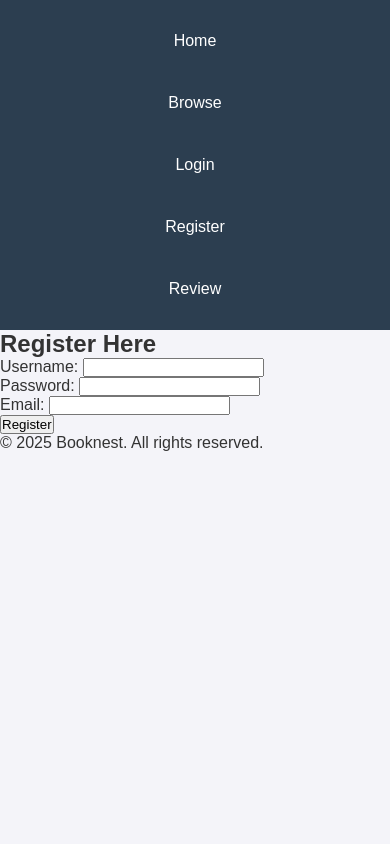
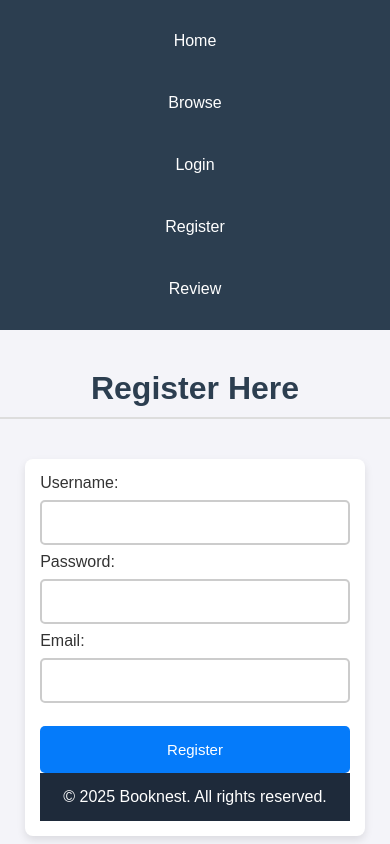
Before and after one commit to meetk-21/Booknest, a PHP site: page /register.php in a window 390 px wide. Run offline with PHP 8.4, Linux system fonts and the light colour scheme.

Commit message:
Added css to all pages

```diff
--- /dev/null
+++ b/css/register-style.css
@@ -0,0 +1,135 @@
+/* General Reset and Body Styling */
+html,
+body {
+    height: 100%;
+    /* Ensure the body and html take full height of the viewport */
+    margin: 0;
+    padding: 0;
+}
+
+body {
+    font-family: Arial, sans-serif;
+    background-color: #f4f7fc;
+    color: #333;
+    display: flex;
+    flex-direction: column;
+    /* Arrange content vertically */
+}
+
+/* Main Content Styling */
+main {
+    flex: 1;
+    /* This ensures the main content area takes available space */
+    padding: 20px;
+}
+
+/* Heading Styling */
+h2 {
+    font-size: 2.5em;
+    color: #2c3e50;
+    margin-top: 40px;
+    text-align: center;
+    padding-bottom: 10px;
+    border-bottom: 2px solid #ddd;
+    margin-bottom: 40px;
+}
+
+/* Form Styling */
+form {
+    max-width: 600px;
+    margin: 0 auto;
+    padding: 25px;
+    background-color: #fff;
+    border-radius: 8px;
+    box-shadow: 0 4px 8px rgba(0, 0, 0, 0.1);
+}
+
+/* Input and Textarea Styling */
+input[type="text"],
+input[type="email"],
+input[type="password"],
+select,
+textarea {
+    width: 100%;
+    padding: 12px;
+    margin: 8px 0;
+    border: 2px solid #ccc;
+    border-radius: 5px;
+    box-sizing: border-box;
+    font-size: 16px;
+}
+
+textarea {
+    height: 150px;
+    resize: vertical;
+}
+
+/* Focus Styling */
+select:focus,
+input[type="text"]:focus,
+input[type="email"]:focus,
+input[type="password"]:focus,
+textarea:focus {
+    outline: none;
+    border-color: #3498db;
+}
+
+/* Submit Button Styling */
+input[type="submit"] {
+    background-color: #057bfa;
+    color: white;
+    cursor: pointer;
+    font-size: 18px;
+    padding: 15px;
+    margin-top: 15px;
+    border: none;
+    border-radius: 5px;
+    width: 100%;
+}
+
+input[type="submit"]:hover {
+    background-color: #2980b9;
+}
+
+/* Footer Styling */
+footer {
+    background-color: #1e2a3a;
+    color: white;
+    text-align: center;
+    font-size: 1rem;
+    padding: 15px;
+    width: 100%;
+    position: relative;
+    /* Ensure the footer is at the bottom */
+}
+
+/* Footer Links Styling */
+footer a {
+    color: #ccc;
+    text-decoration: none;
+    transition: color 0.3s ease;
+}
+
+footer a:hover {
+    color: white;
+}
+
+/* Responsive Design */
+@media (max-width: 768px) {
+    h2 {
+        font-size: 2em;
+    }
+
+    form {
+        padding: 15px;
+    }
+
+    input[type="text"],
+    input[type="email"],
+    input[type="password"],
+    select,
+    textarea,
+    input[type="submit"] {
+        font-size: 15px;
+    }
+}
```
Also changed, not shown: css/browse-style.css (+91 -53 lines), css/index-style.css (added, +119 -0 lines), css/login-style.css (renamed from css/review-style.css, +35 -29 lines).
